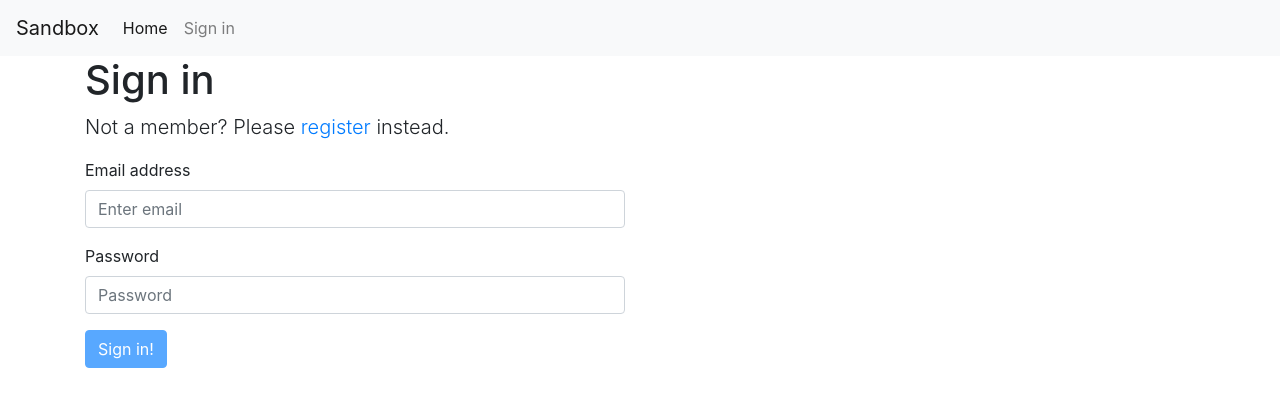
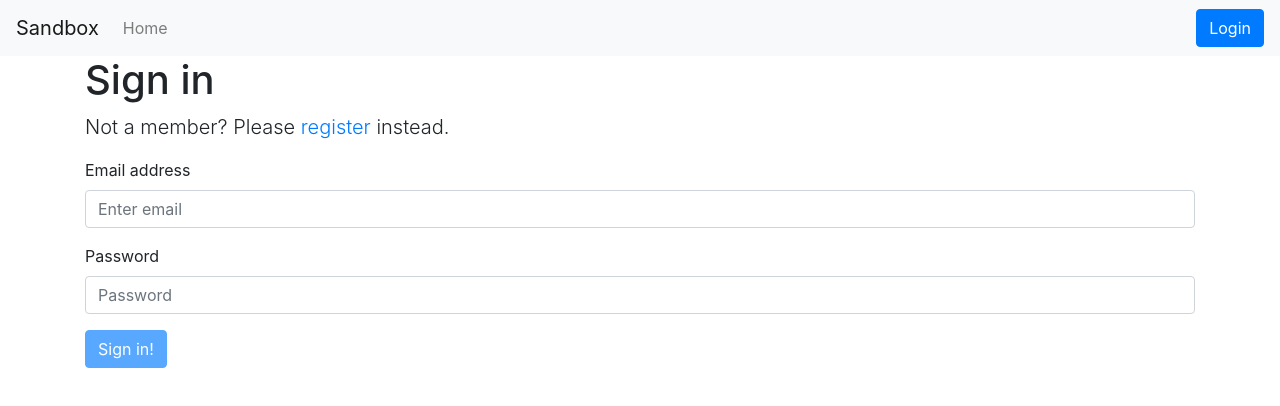
Before and after one commit to Strattonshrugged/librecanvas, an Angular app: page /login in a window 1280 px wide. Shown: the top 406 px of the page. Built offline with nearby package versions, Linux system fonts and the light colour scheme.

Commit message:
bootstrap styling

```diff
--- a/src/app/app.component.html
+++ b/src/app/app.component.html
@@ -6,13 +6,15 @@
 
   <div class="collapse navbar-collapse" id="navbarSupportedContent">
     <ul class="navbar-nav mr-auto">
-      <li class="nav-item active">
-        <a class="nav-link" routerLink="/">Home <span class="sr-only">(current)</span></a>
-      </li>
-      <li *ngIf="!auth.isLoggedIn()"><a class="nav-link" routerLink="/login">Sign in</a></li>
-      <li *ngIf="auth.isLoggedIn()"><a class="nav-link" routerLink="/profile">{{ auth.getUserDetails()?.name }}</a></li>
-      <li *ngIf="auth.isLoggedIn()"><a class="nav-link" (click)="logout()">Logout</a></li>
+      <li routerLinkActive="active" [routerLinkActiveOptions]="{exact: true}" ><a class="nav-link" routerLink="/">Home <span class="sr-only">(current)</span></a></li>
+      <li routerLinkActive="active" *ngIf="auth.isLoggedIn()"><a class="nav-link" routerLink="/profile">Profile</a></li>
+      <li routerLinkActive="active" *ngIf="isAdmin"><a class="nav-link" routerLink="/admin">Users</a></li>
     </ul>
+    <button *ngIf="!auth.isLoggedIn()" class="btn btn-primary" type="button" routerLink="/login">Login</button>
+    <button *ngIf="auth.isLoggedIn()" class="btn btn-primary" type="button" (click)="logout()">Logout</button>
   </div>
 </nav>
-<router-outlet></router-outlet>
+
+<div class="container">
+  <router-outlet></router-outlet>
+</div>
--- a/src/app/app.component.ts
+++ b/src/app/app.component.ts
@@ -1,6 +1,7 @@
 import { Component } from '@angular/core';
 import { AuthenticationService, UserDetails } from './services/authentication.service';
 import { Router } from '@angular/router';
+import { Role } from './models/role';
 
 @Component({
   selector: 'app-root',
@@ -16,4 +17,8 @@ export class AppComponent {
     this.auth.logout();
     this.router.navigate(['/login']);
   }
+
+  get isAdmin() {
+    return this.auth.isLoggedIn() && this.auth.getUserDetails().role === Role.Admin;
+  }
 }
--- a/src/app/components/admin/admin.component.html
+++ b/src/app/components/admin/admin.component.html
@@ -1,8 +1,22 @@
 <h1>Admin</h1>
 <p>This page can only be accessed by administrators.</p>
 <div>
-    All users from secure (admin only) api end point:
-    <ul>
-        <li *ngFor="let user of users">{{user.name}} {{user.email}}</li>
-    </ul>
+  <table class="table table-striped">
+    <thead>
+      <tr>
+        <th scope="col">ID</th>
+        <th scope="col">Name</th>
+        <th scope="col">Email</th>
+        <th scope="col">Role</th>
+      </tr>
+    </thead>
+    <tbody>
+      <tr *ngFor="let user of users">
+        <th scope="row">{{user._id}}</th>
+        <td>{{user.name}}</td>
+        <td>{{user.email}}</td>
+        <td>{{user.role}}</td>
+      </tr>
+    </tbody>
+  </table>
 </div>
--- a/src/app/components/home/home.component.html
+++ b/src/app/components/home/home.component.html
@@ -1,8 +1,6 @@
-
-<div class="container">
-
-  <h1>Hello there</h1>
-
-  <p>Won't you please <a routerLink="/login">sign in</a> or <a routerLink="/register">register</a>?</p>
-
+<div class="row">
+  <div class="col-md-12">
+    <h1>Hello there</h1>
+    <p>Won't you please <a routerLink="/login">sign in</a> or <a routerLink="/register">register</a>?</p>
+  </div>
 </div>
--- a/src/app/components/login/login.component.html
+++ b/src/app/components/login/login.component.html
@@ -1,6 +1,6 @@
-<div class="container">
+
 <div class="row">
-    <div class="col-md-6">
+  <div class="col-md-12">
     <h1>Sign in</h1>
     <p class="lead">Not a member? Please <a routerLink="/register">register</a> instead.</p>
     <form [formGroup]="loginForm" (ngSubmit)="login()">
@@ -23,4 +23,3 @@
     </form>
   </div>
 </div>
-</div>
--- a/src/app/components/profile/profile.component.html
+++ b/src/app/components/profile/profile.component.html
@@ -1,7 +1,5 @@
-<div class="container">
 <div class="row">
-     <div class="col-md-6">
-
+  <div class="col-md-12">
     <h1>Your profile</h1>
     <div class="form-group row">
       <label class="col-sm-3 col-form-label">Full name</label>
@@ -15,7 +13,5 @@
       <label class="col-sm-3 col-form-label">Role</label>
       <p class="col-sm-9 form-control-plaintext">{{ details?.role }}</p>
     </div>
-
   </div>
 </div>
-</div>
--- a/src/app/components/register/register.component.html
+++ b/src/app/components/register/register.component.html
@@ -1,5 +1,3 @@
-<div class="container">
-  <div class="row">
 <div class="col-md-6">
   <h1>Register</h1>
   <p class="lead">Already a member? Please <a routerLink="/login">log in</a> instead.</p>
@@ -31,5 +29,3 @@
     <div *ngIf="error" class="alert alert-danger">{{error}}</div>
   </form>
 </div>
-  </div>
-</div>
--- a/src/app/services/auth-guard.service.ts
+++ b/src/app/services/auth-guard.service.ts
@@ -13,6 +13,7 @@ export class AuthGuardService implements CanActivate {
       // check if route is restricted by role
       if (route.data.roles && route.data.roles.indexOf(this.auth.getUserDetails().role) === -1) {
         // role not authorised so redirect to home page
+        console.warn(this.auth.getUserDetails().role + ' role not authorized to access ' + route);
         this.router.navigate(['/']);
         return false;
       }
@@ -22,6 +23,7 @@ export class AuthGuardService implements CanActivate {
     }
 
     // not logged in so redirect to login page with the return url
+    console.warn('Must be logged in to access ' + route);
     this.router.navigate(['/login'], { queryParams: { returnUrl: state.url }});
     return false;
   }
```
Lines whose indentation alone changed are shown as unchanged.
